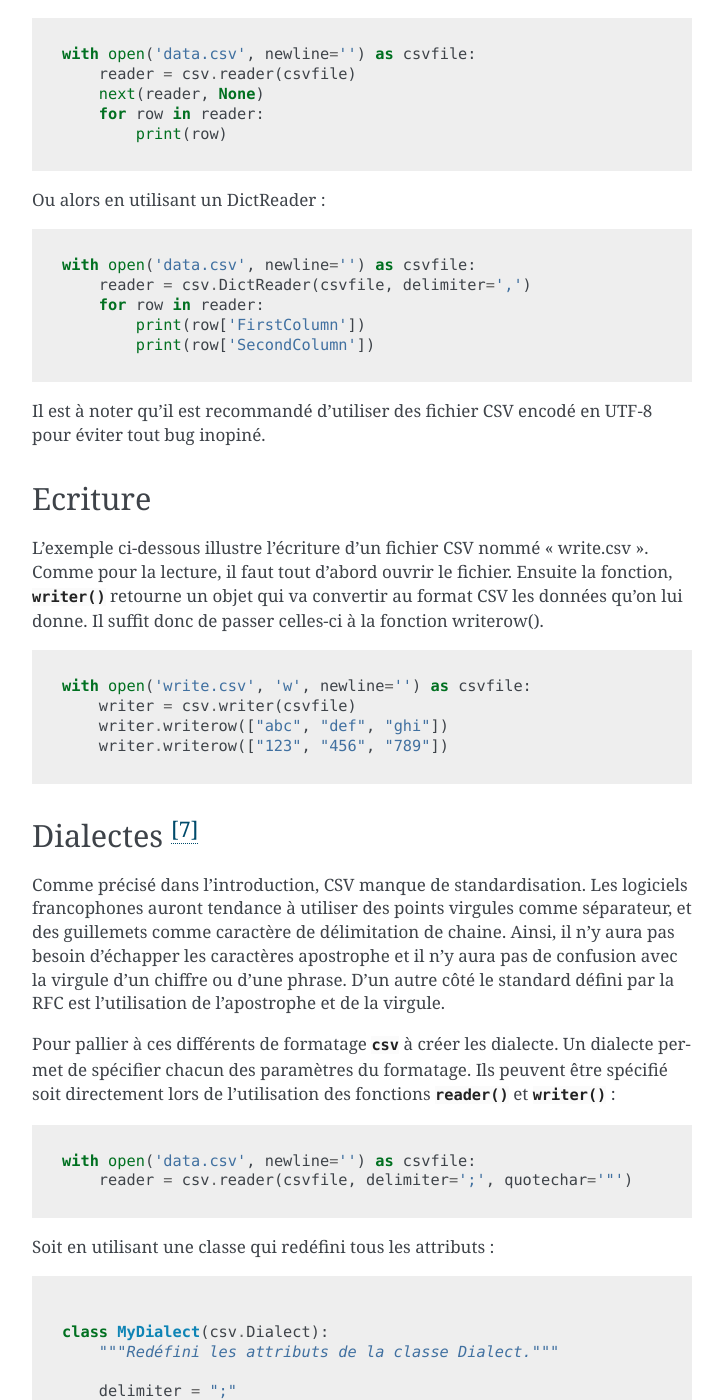
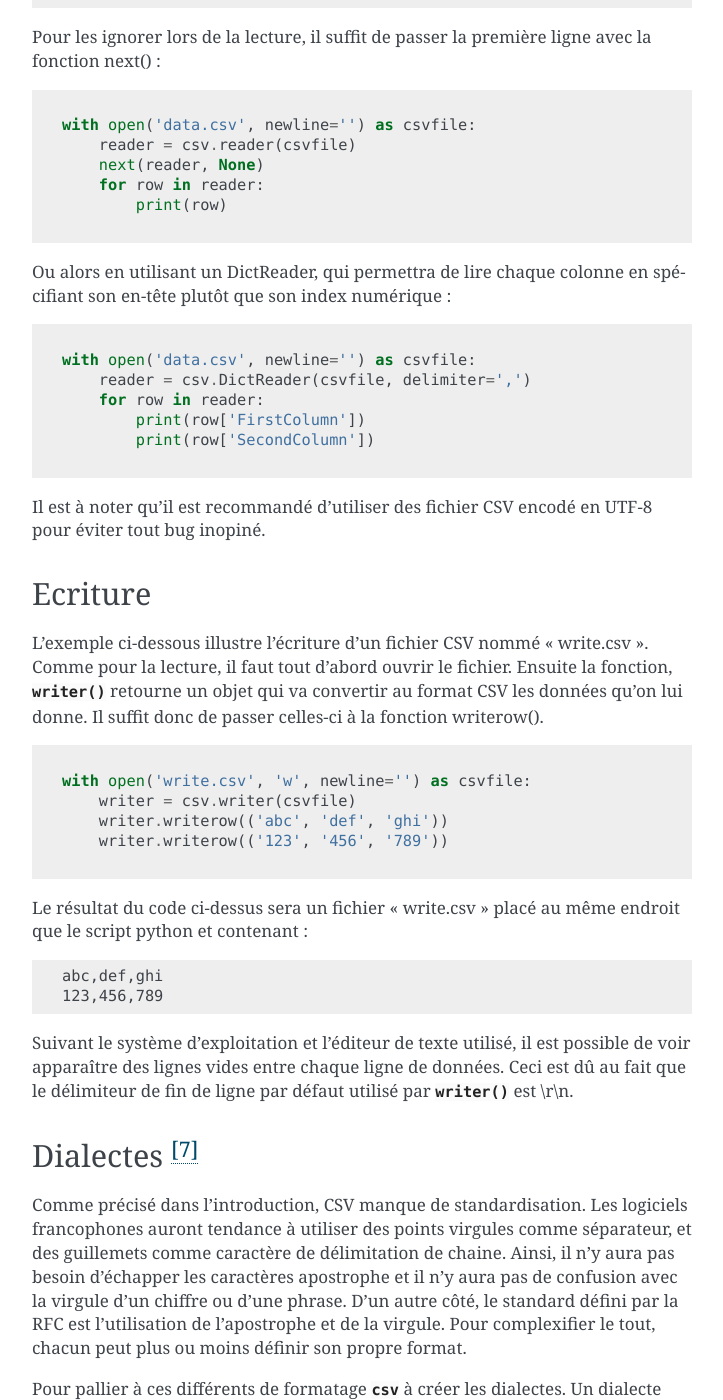
Before and after one commit to HE-Arc/livre-python, a Sphinx documentation site: the page built from source/csv/index.rst, in a window 1280 px wide and 1400 px high, scrolled down 1768 px. Shown: the whole window, without its empty margins (388-1111 px from the left). Built offline with Sphinx 7.4.7, drawn with Linux system fonts in a browser that asks for light colours; some of the changed text lies outside the part shown.

Commit message:
Finitions et relecture

```diff
--- a/source/csv/examples.py
+++ b/source/csv/examples.py
@@ -52,8 +52,8 @@ with open('data.csv', newline='') as csvfile:
 
 with open('write.csv', 'w', newline='') as csvfile:
     writer = csv.writer(csvfile)
-    writer.writerow(["abc", "def", "ghi"])
-    writer.writerow(["123", "456", "789"])
+    writer.writerow(('abc', 'def', 'ghi'))
+    writer.writerow(('123', '456', '789'))
 
 # endfunc:write
 
--- a/source/csv/index.rst
+++ b/source/csv/index.rst
@@ -59,7 +59,7 @@ Il est possible de ne lire qu'une ou plusieurs colonnes en utilisant l'opérateu
     :start-after: func:readcol
     :end-before: endfunc:readcol
 
-Il est commun de spécifier des en-têtes au dessus de chaque colonne. [#stack]_
+Il est commun de spécifier des en-têtes au dessus de chaque colonne, comme sur l'exemple de fichier CSV ci-dessous avec les en-têtes FirstColumn et SecondColumn. [#stack]_
 
 .. code-block:: text
 
@@ -67,13 +67,13 @@ Il est commun de spécifier des en-têtes au dessus de chaque colonne. [#stack]_
     asdf,1234
     qwer,5678
 
-Pour les ignorer, il suffit de passer la première ligne avec la fonction next() :
+Pour les ignorer lors de la lecture, il suffit de passer la première ligne avec la fonction next() :
 
 .. literalinclude:: examples.py
     :start-after: func:readskip
     :end-before: endfunc:readskip
 
-Ou alors en utilisant un DictReader :
+Ou alors en utilisant un DictReader, qui permettra de lire chaque colonne en spécifiant son en-tête plutôt que son index numérique :
 
 .. literalinclude:: examples.py
     :start-after: func:readdict
@@ -90,12 +90,21 @@ L'exemple ci-dessous illustre l'écriture d'un fichier CSV nommé "write.csv". C
     :start-after: func:write
     :end-before: endfunc:write
 
+Le résultat du code ci-dessus sera un fichier "write.csv" placé au même endroit que le script python et contenant :
+
+.. code-block:: text
+
+    abc,def,ghi
+    123,456,789
+
+Suivant le système d'exploitation et l'éditeur de texte utilisé, il est possible de voir apparaître des lignes vides entre chaque ligne de données. Ceci est dû au fait que le délimiteur de fin de ligne par défaut utilisé par :py:func:`~csv.writer` est \\r\\n.
+
 Dialectes [#chicoree]_
 **********************
 
-Comme précisé dans l'introduction, CSV manque de standardisation. Les logiciels francophones auront tendance à utiliser des points virgules comme séparateur, et des guillemets comme caractère de délimitation de chaine. Ainsi, il n'y aura pas besoin d'échapper les caractères apostrophe et il n'y aura pas de confusion avec la virgule d'un chiffre ou d'une phrase. D'un autre côté le standard défini par la RFC est l'utilisation de l'apostrophe et de la virgule.
+Comme précisé dans l'introduction, CSV manque de standardisation. Les logiciels francophones auront tendance à utiliser des points virgules comme séparateur, et des guillemets comme caractère de délimitation de chaine. Ainsi, il n'y aura pas besoin d'échapper les caractères apostrophe et il n'y aura pas de confusion avec la virgule d'un chiffre ou d'une phrase. D'un autre côté, le standard défini par la RFC est l'utilisation de l'apostrophe et de la virgule. Pour complexifier le tout, chacun peut plus ou moins définir son propre format.
 
-Pour pallier à ces différents de formatage :py:mod:`csv` à créer les dialecte. Un dialecte permet de spécifier chacun des paramètres du formatage. Ils peuvent être spécifié soit directement lors de l'utilisation des fonctions :py:func:`~csv.reader` et :py:func:`~csv.writer` :
+Pour pallier à ces différents de formatage :py:mod:`csv` à créer les dialectes. Un dialecte permet de spécifier chacun des paramètres du formatage. Ils peuvent être spécifié soit directement lors de l'utilisation des fonctions :py:func:`~csv.reader` et :py:func:`~csv.writer` :
 
 .. literalinclude:: examples.py
     :start-after: func:readdialect
```
Also changed, not shown: other parts of source/csv/index.rst (+2 -1 lines).
